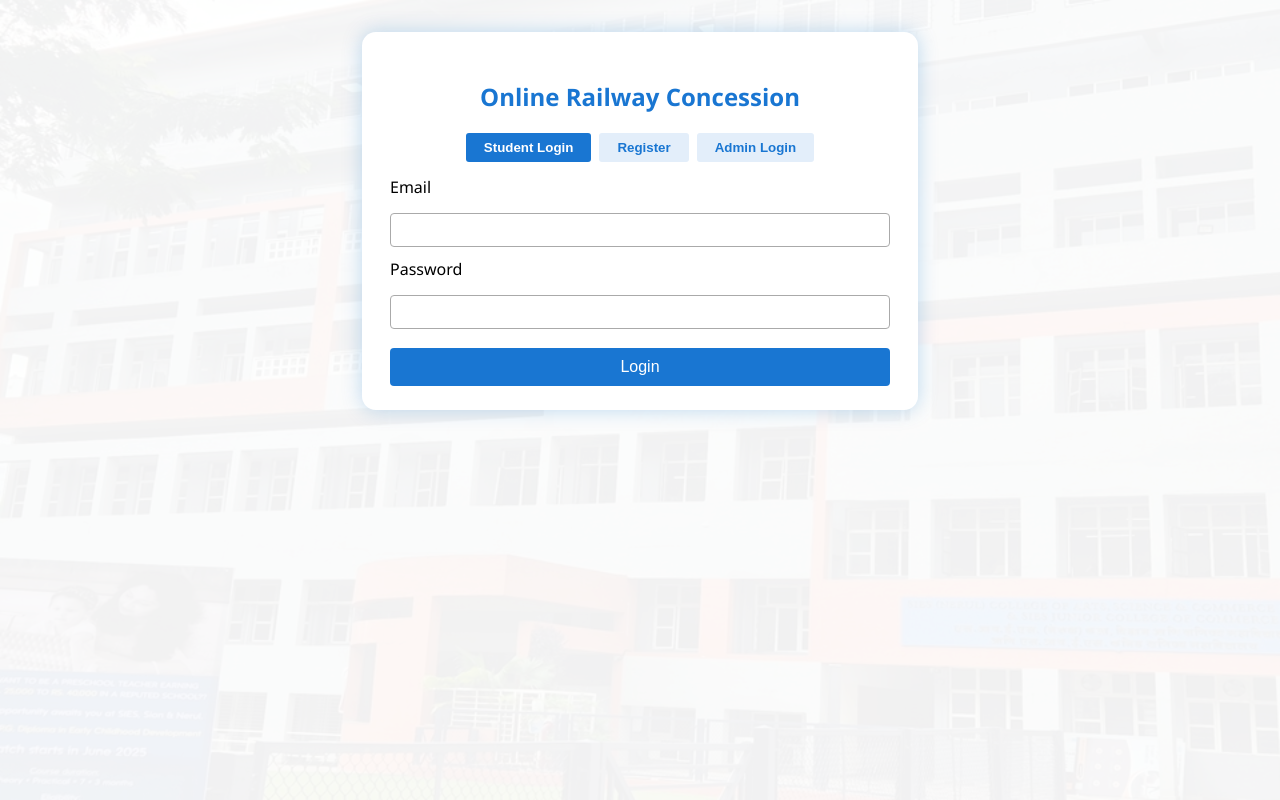
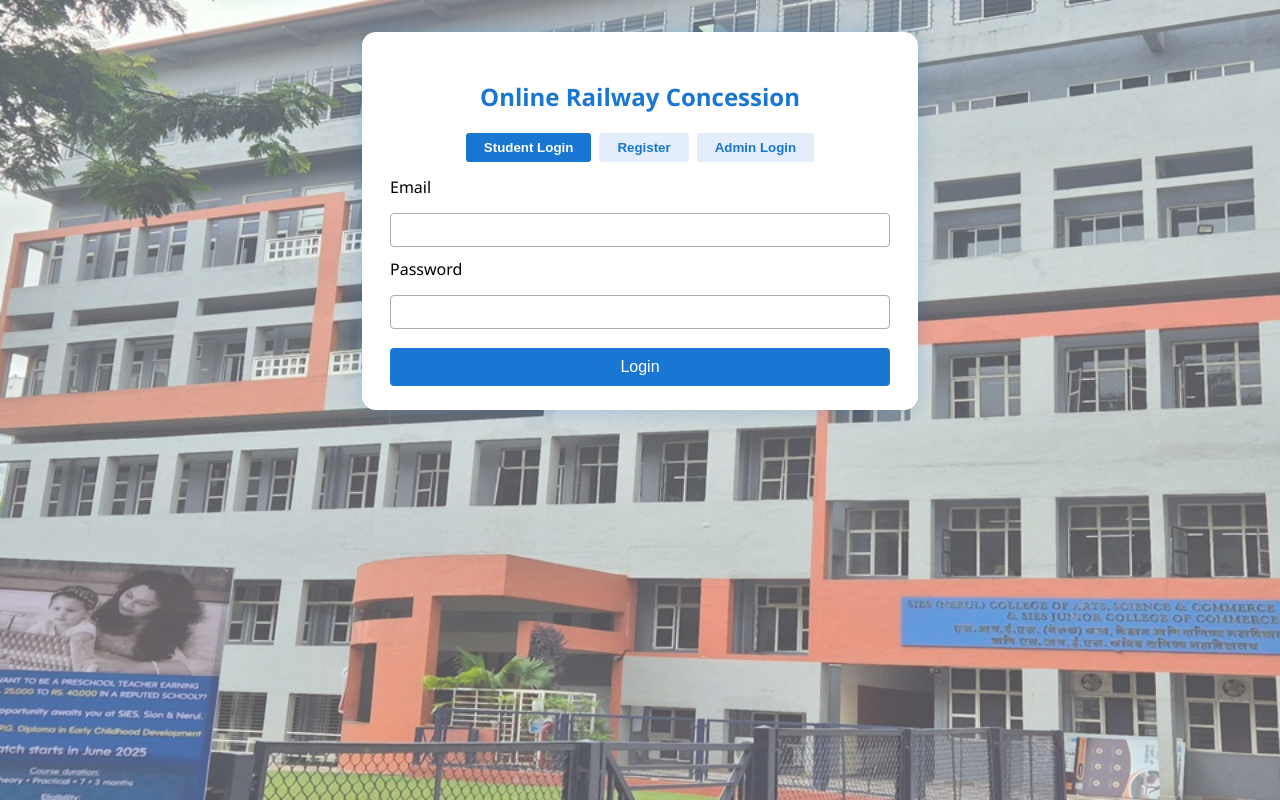
Before and after one commit to kibson6781/RoshanRailwayConcessionForm, a plain HTML site: page index.html in a window 1280 px wide. Drawn offline with Linux system fonts and the light colour scheme.

Commit message:
index.html

```diff
--- a/index.html
+++ b/index.html
@@ -6,7 +6,7 @@
   <title>Online Railway Concession System</title>
   <style>
     body {
-      background: linear-gradient(rgba(255,255,255,0.94), rgba(255,255,255,0.94)),
+      background: linear-gradient(rgba(255,255,255,0.3), rgba(255,255,255,0.3)),
                   url('SIES-1.jpg') no-repeat center center fixed;
       background-size: cover;
       font-family: 'Segoe UI', sans-serif;
```
